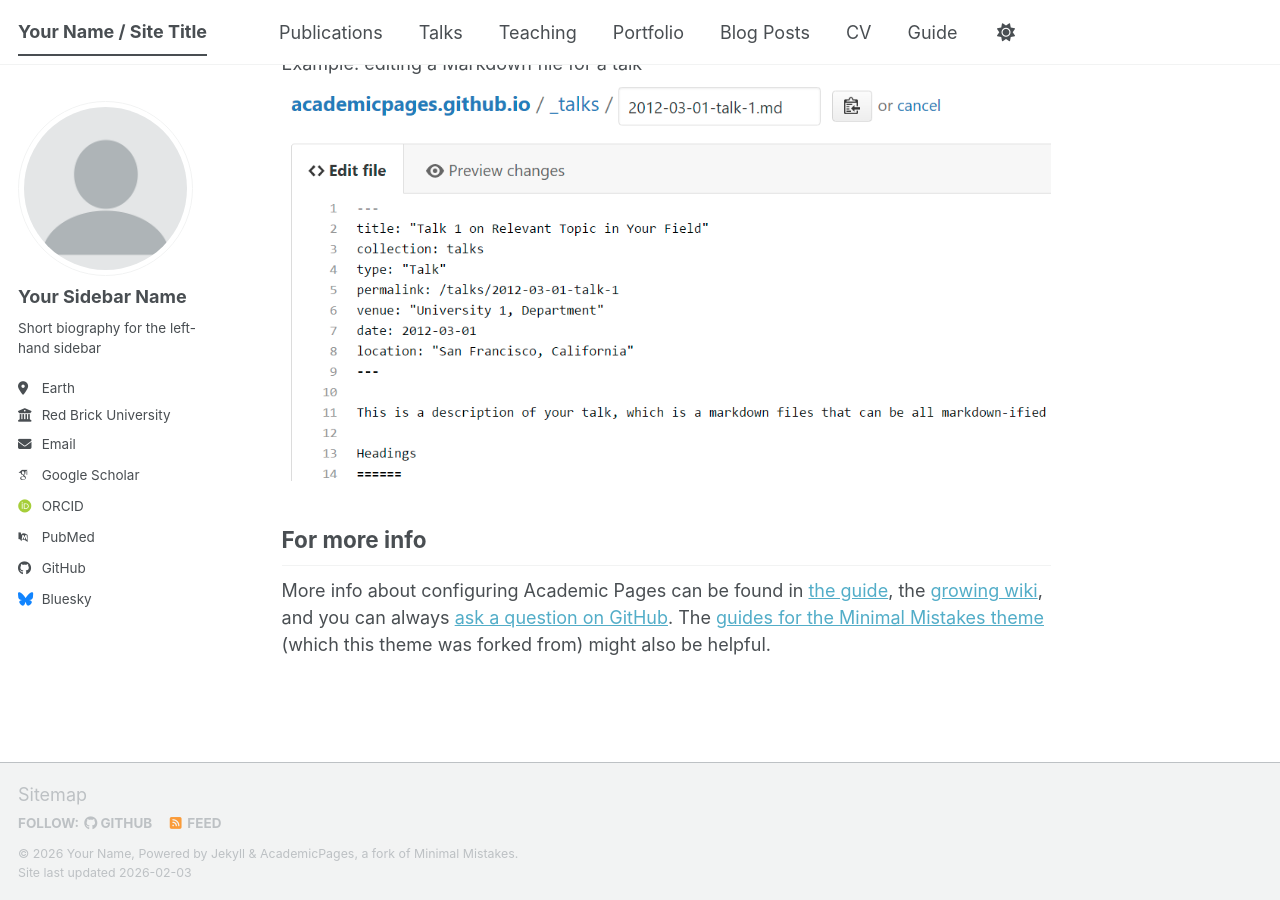
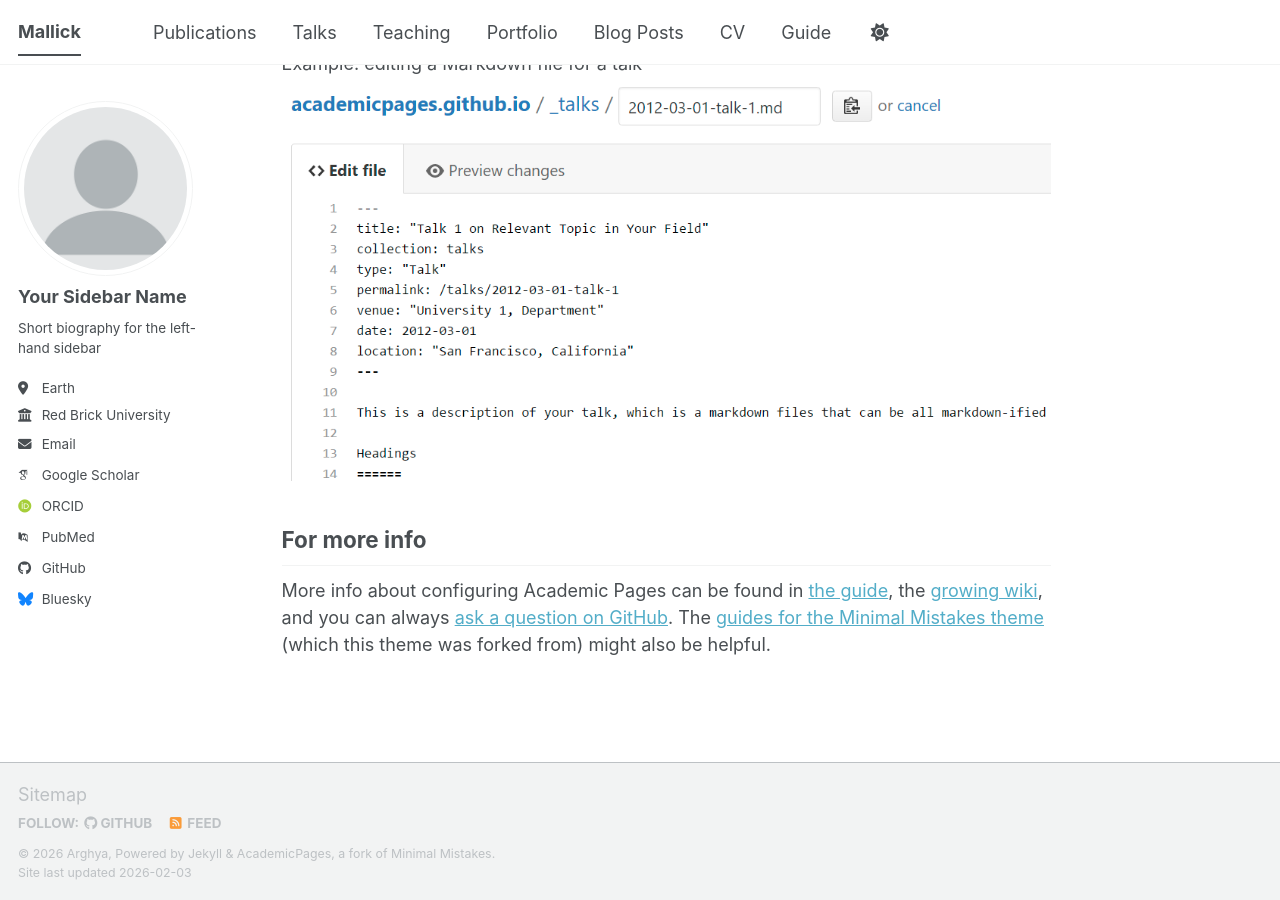
Before and after one commit to amallick-tudelft/amallick-tudelft.github.io, a Jekyll site: the page built from _pages/about.md, in a window 1280 px wide and 900 px high, scrolled down 2720 px. Built offline with Jekyll 4.4.1, drawn with Linux system fonts in a browser that asks for light colours; some web fonts are replaced; a script bundle is joined from its source files by our own code; library files that are not in the unit come from our copies.

Commit message:
Update _config.yml

```diff
--- a/_config.yml
+++ b/_config.yml
@@ -9,11 +9,11 @@
 # Basic Site Settings
 locale                   : "en-US"
 site_theme               : "default" # The available themes options are "default", "air", "sunrise", "mint", "dirt" and "contrast"
-title                    : "Your Name / Site Title"
+title                    : "Mallick"
 title_separator          : "-"
-name                     : &name "Your Name"
-description              : &description "Your Name's academic portfolio"   # Update this with a general description of your site, this is the default if not overridden by a page
-url                      : https://academicpages.github.io # The base hostname & protocol for your site e.g. "https://[your GitHub username].github.io",
+name                     : &name "Arghya"
+description              : &description "PhD researcher in sequential decision making"   # Update this with a general description of your site, this is the default if not overridden by a page
+url                      : https://amallick-tudelft.github.io # The base hostname & protocol for your site e.g. "https://[your GitHub username].github.io",
                                                            # or if you already have some other page hosted on Github then use "https://[your GitHub username].github.io/[Your Repo Name]"
 baseurl                  : "" # the subpath of your site, e.g. "/blog"
 repository               : "academicpages/academicpages.github.io"
```
